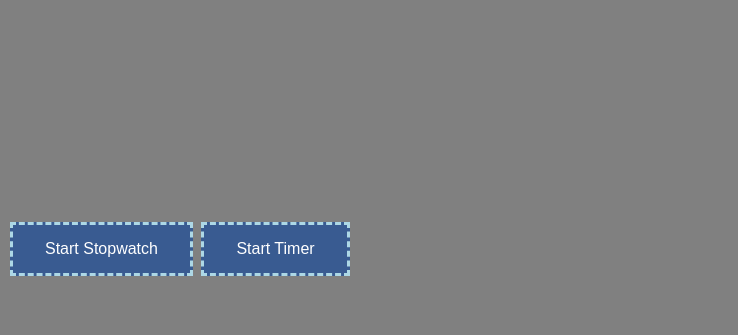
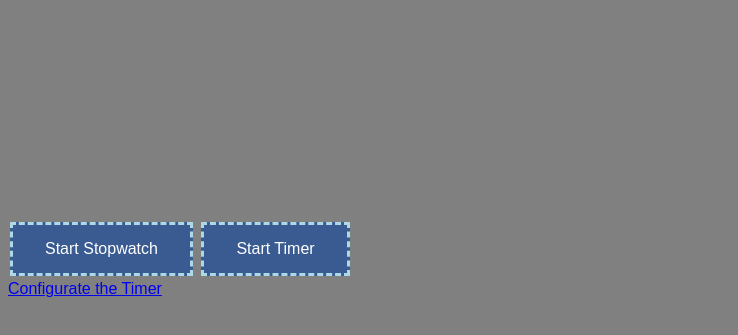
Before and after one commit to Buggem/timer, a plain HTML site: page index.html in a window 1280 px wide. Shown: the part 69-404 px from the top of the page, without its empty margins (0-738 px from the left). Drawn offline with Linux system fonts and the light colour scheme.

Commit message:
Update index.html

```diff
--- a/index.html
+++ b/index.html
@@ -18,7 +18,8 @@
 <h1 id="timer"></h1>
 
   <button id="func-stopwatch">Start Stopwatch</button>
-  <button id="func-timer">Start Timer</button>
+  <button id="func-timer">Start Timer</button><br>
+	<a href="/timer/config">Configurate the Timer</a>
 <script>
   var strToConvert = "\u200b";
 document.getElementById("timer").innerText = strToConvert;
@@ -28,6 +29,9 @@ window.keysLog = [];
 window.aKeyPressed = false;
 setInterval(function() {
   document.getElementById("timer").innerText = strToConvert;
+	if(localStorage.hasOwnProperty("timer_sizefont")) {
+		document.getElementById("timer").style.fontSize = `${localStorage.getItem("timer_sizefont")}pt`
+	}
 }, 10);
 
 document.getElementById("func-timer").addEventListener('click', function() {
```
